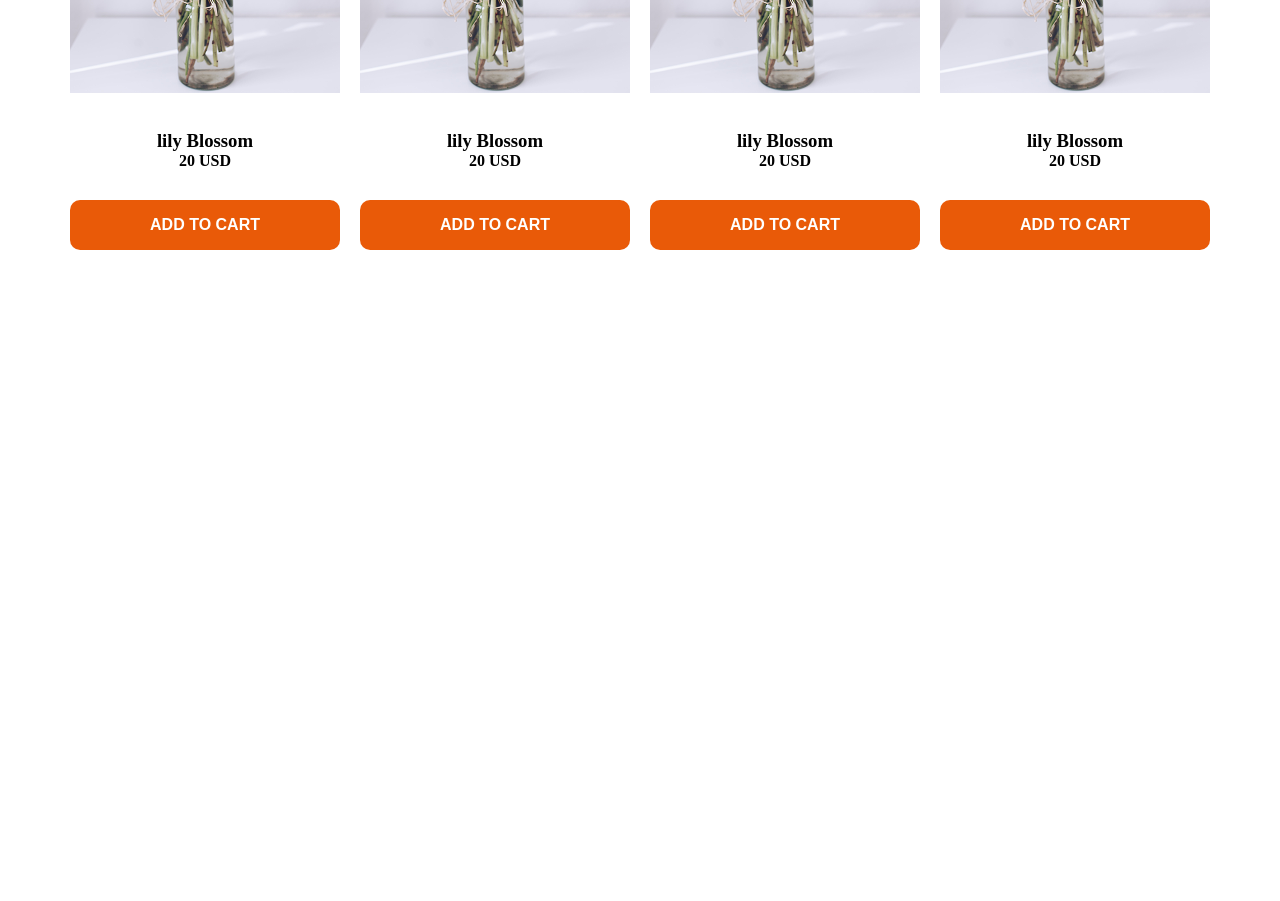
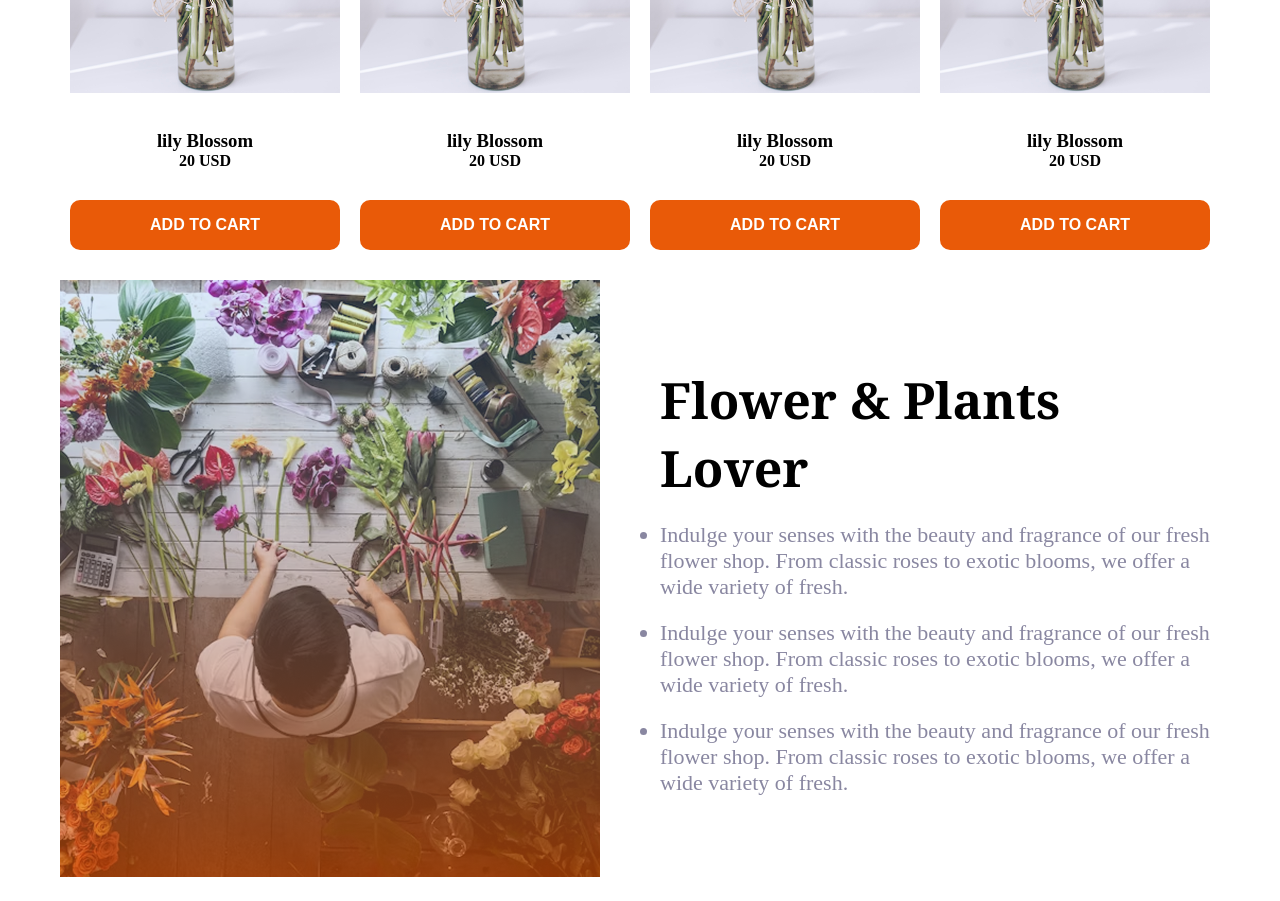
Before and after one commit to bhuiyanshanta/Assigment-2, a plain HTML site: page assignment.html in a window 1280 px wide. Shown: the part 1698-2599 px from the top of the page. Before the commit the page ends 1998 px from the top, so only its background shows below. Drawn offline with Linux system fonts and the light colour scheme.

Commit message:
added a flower and plant section

```diff
--- a/assignment.html
+++ b/assignment.html
@@ -153,6 +153,35 @@
           <button class="btn">ADD TO CART</button>
         </div>
       </div>
+      <section class="flower-plants">
+        <div>
+          <img
+            src="./B12A02-Responsive-Flowers/assets/flower-store.png"
+            alt=""
+          />
+        </div>
+
+        <div>
+          <h2 class="dark1">Flower & Plants Lover</h2>
+          <ul>
+            <li class="dark2">
+              Indulge your senses with the beauty and fragrance of our fresh
+              flower shop. From classic roses to exotic blooms, we offer a wide
+              variety of fresh.
+            </li>
+            <li class="dark2">
+              Indulge your senses with the beauty and fragrance of our fresh
+              flower shop. From classic roses to exotic blooms, we offer a wide
+              variety of fresh.
+            </li>
+            <li class="dark2">
+              Indulge your senses with the beauty and fragrance of our fresh
+              flower shop. From classic roses to exotic blooms, we offer a wide
+              variety of fresh.
+            </li>
+          </ul>
+        </div>
+      </section>
     </main>
     <footer></footer>
   </body>
--- a/styles/style.css
+++ b/styles/style.css
@@ -122,3 +122,18 @@ nav li a {
   font-weight: 600;
   font-size: 1rem;
 }
+.flower-plants {
+  display: flex;
+  justify-content: space-between;
+  gap: 60px;
+}
+.flower-plants h2 {
+  font-weight: 700;
+  font-size: 50px;
+  font-family: noto serif;
+}
+.flower-plants ul li {
+  font-size: 22px;
+  font-weight: 400;
+  margin-top: 20px;
+}
```
